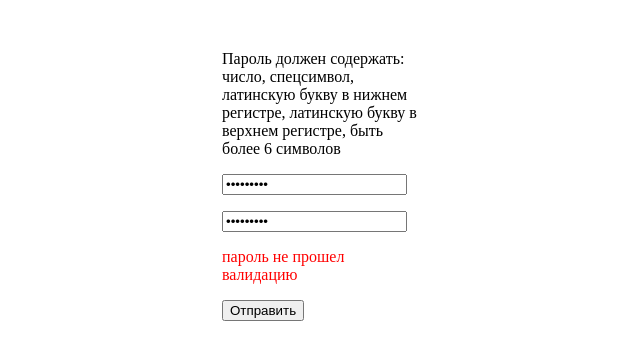
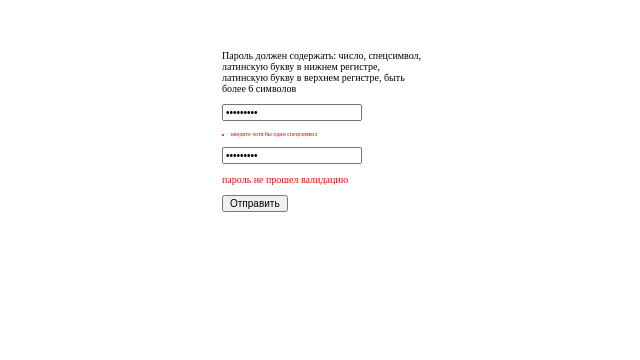
Before and after one commit to iamAndreyGavrilov/VuelidateVue3, a Vue app: page / in a window 1280 px wide. Both pictures are taken after typing "Sample123", "Sample123" into the empty fields and a click on the button "Отправить". Shown: the top 360 px of the page, without its empty margins (318-958 px from the left). Built offline with nearby package versions, Linux system fonts and the light colour scheme.

Commit message:
// указывать на конкретную ошибку

```diff
--- a/src/components/HelloForm.vue
+++ b/src/components/HelloForm.vue
@@ -12,6 +12,7 @@
           placeholder="Ввод пароля"
         />
       </p>
+      <li class="main__li" v-for="error in errors" :key="error">{{ error }}</li>
       <p>
         <input
           v-model.trim="repeatPassword"
@@ -58,6 +59,7 @@ export default {
       stateResult: null,
       passwordResult: "",
       passwordBoolean: null,
+      errors: [],
     };
   },
   validations() {
@@ -72,6 +74,27 @@ export default {
   methods: {
     submitForm(e) {
       e.preventDefault();
+
+      const regExpNum = new RegExp("(?=.*[0-9])");
+      const regExpSymbol = new RegExp("(?=.*[!@#$%^&*])");
+      const regExpLower = new RegExp("(?=.*[a-z])");
+      const regExpUpper = new RegExp("(?=.*[A-Z])");
+
+      if (!regExpNum.test(this.password)) {
+        this.errors.push("введите хотя бы одно число");
+      }
+      if (!regExpSymbol.test(this.password)) {
+        this.errors.push("введите хотя бы один спецсимвол");
+      }
+      if (!regExpLower.test(this.password)) {
+        this.errors.push(
+          "введите хотя бы одну латинскую букву в нижнем регистре"
+        );
+      }
+      if (!regExpUpper.test(this.password)) {
+        this.errors.push("бы одну латинскую букву в верхнем регистре");
+      }
+
       // указывать на конкретную ошибку
       const regExp = new RegExp(
         "((?=.*\\d)(?=.*[!@#$%^&*])(?=.*[a-z])(?=.*[A-Z]).{6,20})"
@@ -91,6 +114,9 @@ export default {
 </script>
 
 <style scoped>
+* {
+  font-size: 10px;
+}
 .main {
   width: 200px;
   height: 100px;
@@ -103,4 +129,8 @@ export default {
 .green {
   color: green;
 }
+.main__li {
+  font-size: 6px;
+  color: red;
+}
 </style>
```
